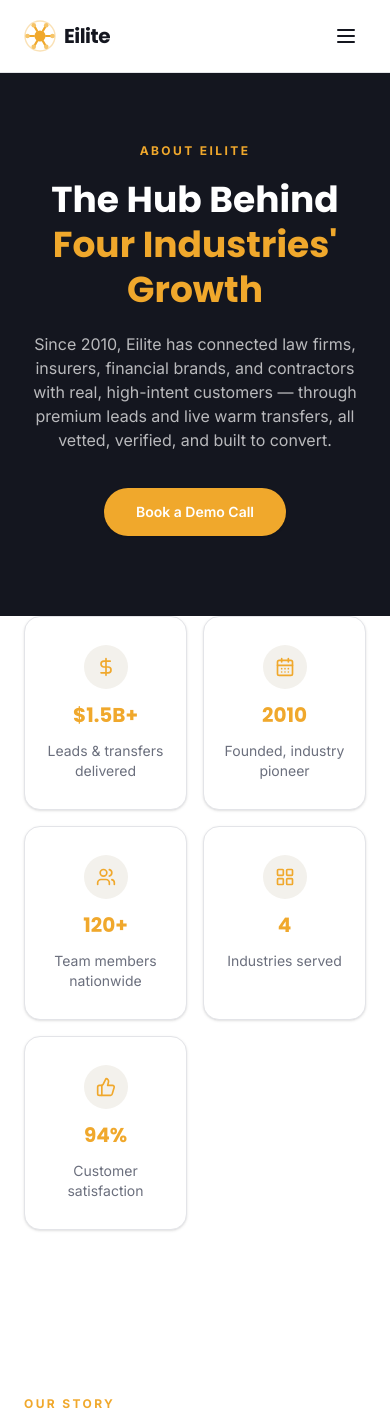
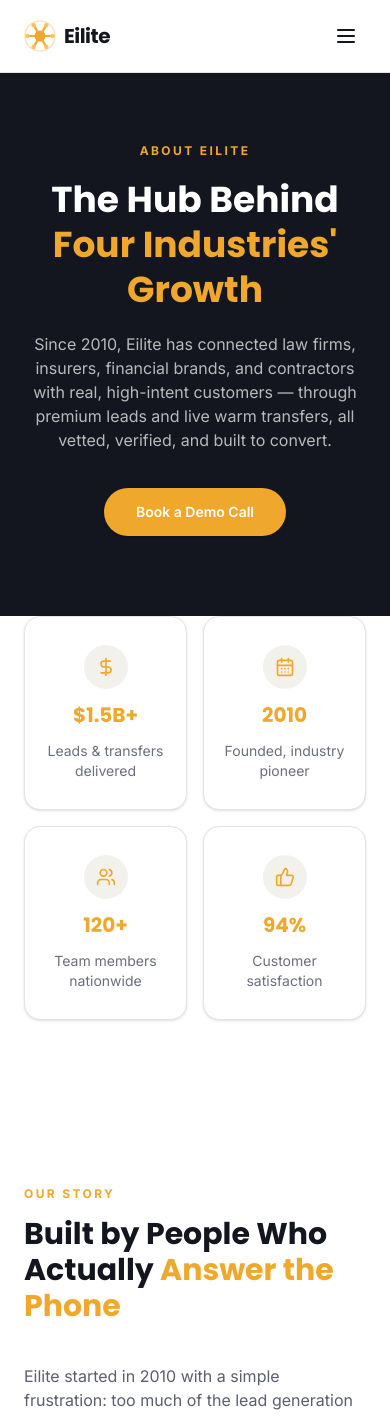
Before and after one commit to nashmihatem-boop/eilite.com, a Next.js app: page /about-us in a window 390 px wide. Shown: the top 1416 px of the page. Built offline with nearby package versions, Linux system fonts and the light colour scheme.

Commit message:
Hide "Industries served" stat on mobile in StatStrip
5 cards in a 2-column mobile grid left an orphaned single card on its
own row. Hiding the weakest standalone stat (a bare "4") below the sm
breakpoint gives a clean 2x2 grid on mobile while desktop/tablet still
show all 5.

```diff
--- a/components/sections/StatStrip.tsx
+++ b/components/sections/StatStrip.tsx
@@ -1,11 +1,11 @@
 import { DollarSign, CalendarDays, Users, LayoutGrid, ThumbsUp } from "lucide-react";
 import type { LucideIcon } from "lucide-react";
 
-const stats: { icon: LucideIcon; value: string; label: string }[] = [
+const stats: { icon: LucideIcon; value: string; label: string; hideOnMobile?: boolean }[] = [
   { icon: DollarSign, value: "$1.5B+", label: "Leads & transfers delivered" },
   { icon: CalendarDays, value: "2010", label: "Founded, industry pioneer" },
   { icon: Users, value: "120+", label: "Team members nationwide" },
-  { icon: LayoutGrid, value: "4", label: "Industries served" },
+  { icon: LayoutGrid, value: "4", label: "Industries served", hideOnMobile: true },
   { icon: ThumbsUp, value: "94%", label: "Customer satisfaction" },
 ];
 
@@ -15,7 +15,9 @@ export function StatStrip() {
       {stats.map((stat) => (
         <div
           key={stat.label}
-          className="flex flex-col items-center gap-3 rounded-2xl border border-[var(--color-line)] bg-white px-4 py-7 text-center shadow-sm"
+          className={`flex-col items-center gap-3 rounded-2xl border border-[var(--color-line)] bg-white px-4 py-7 text-center shadow-sm ${
+            stat.hideOnMobile ? "hidden sm:flex" : "flex"
+          }`}
         >
           <span className="flex h-11 w-11 items-center justify-center rounded-full bg-[var(--color-surface-tint)]">
             <stat.icon className="h-5 w-5 text-[var(--color-brand)]" strokeWidth={2} />
```
